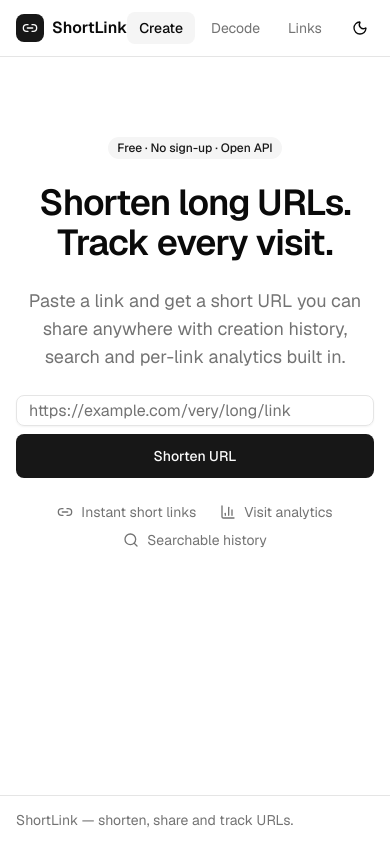
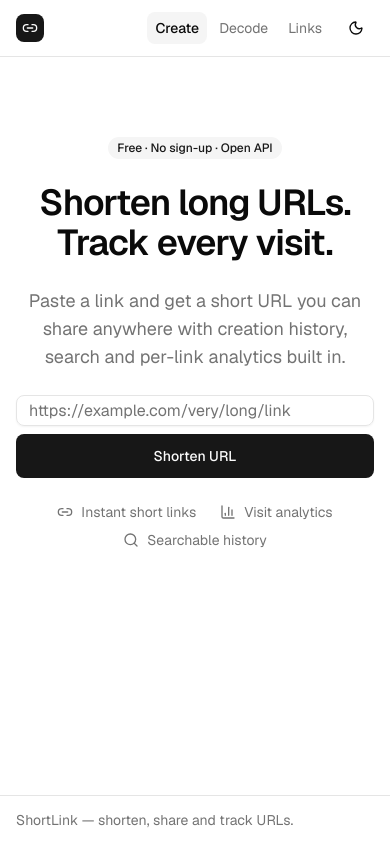
Before and after one commit to uche7/shortener, a Next.js app in the folder apps/web/: page / in a window 390 px wide. Built offline with nearby package versions, Linux system fonts and the light colour scheme; no server answers.

Commit message:
fix(web): keep header on one line at very narrow viewports

```diff
--- a/apps/web/src/components/layout/main-nav.tsx
+++ b/apps/web/src/components/layout/main-nav.tsx
@@ -21,7 +21,7 @@
           href={href}
           aria-current={pathname === href ? "page" : undefined}
           className={cn(
-            "rounded-md px-3 py-1.5 text-sm transition-colors hover:text-foreground",
+            "rounded-md px-2 py-1.5 text-sm transition-colors hover:text-foreground sm:px-3",
             pathname === href
               ? "bg-accent font-medium text-foreground"
               : "text-muted-foreground"
--- a/apps/web/src/components/layout/site-header.tsx
+++ b/apps/web/src/components/layout/site-header.tsx
@@ -11,7 +11,7 @@
           <span className="flex size-7 items-center justify-center rounded-md bg-primary text-primary-foreground">
             <Link2 className="size-4" />
           </span>
-          ShortLink
+          <span className="max-[400px]:sr-only">ShortLink</span>
         </Link>
         <div className="flex items-center gap-2">
           <MainNav />
--- a/apps/web/src/features/urls/components/short-url-result.tsx
+++ b/apps/web/src/features/urls/components/short-url-result.tsx
@@ -33,10 +33,12 @@
             href={shortUrl}
             target="_blank"
             rel="noopener noreferrer"
-            className="inline-flex items-center gap-2 font-mono text-lg font-medium text-primary hover:underline"
+            className="flex min-w-0 max-w-full items-center gap-2 font-mono text-lg font-medium text-primary hover:underline"
           >
-            {shortUrl}
-            <ExternalLink className="size-4" aria-hidden />
+            <span className="truncate" title={shortUrl}>
+              {shortUrl}
+            </span>
+            <ExternalLink className="size-4 shrink-0" aria-hidden />
           </a>
           <div className="flex items-center gap-2">
             <Badge variant={isNew ? "default" : "secondary"}>
```
